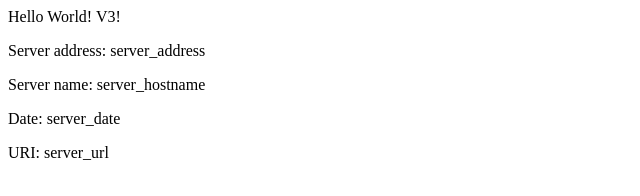
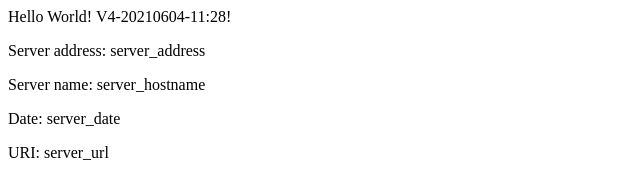
Before and after one commit to Missshao/eks-example, a plain HTML site: page src/index.html in a window 1280 px wide. Shown: the whole page, without its empty margins (0-640 px from the left). Drawn offline with Linux system fonts and the light colour scheme.

Commit message:
Update index.html

```diff
--- a/src/index.html
+++ b/src/index.html
@@ -2,7 +2,7 @@
 <title>Hello World</title>
 </head>
 <div class="info">
-<h>Hello World! V3!</h>
+<h>Hello World! V4-20210604-11:28!</h>
 <p><span>Server&nbsp;address:</span> <span>server_address</span></p>
 <p><span>Server&nbsp;name:</span> <span>server_hostname</span></p>
 <p class="smaller"><span>Date:</span> <span>server_date</span></p>
```
